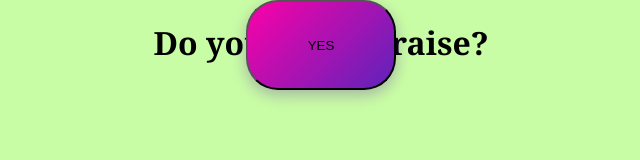
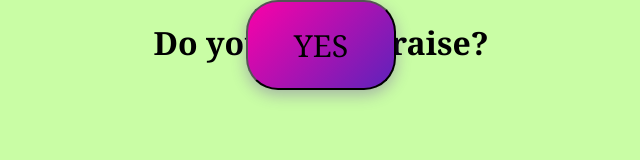
Before and after one commit to makoalex/Fun-Projects, a plain HTML site: page Moving button/index.html in a window 1280 px wide. Shown: the full height of the page, 319-959 px from the left. Drawn offline with Linux system fonts and the light colour scheme.

Commit message:
small change

```diff
--- a/Moving button/style.css
+++ b/Moving button/style.css
@@ -1,7 +1,9 @@
-html{
-    box-sizing: border-box;
+html {
+  box-sizing: border-box;
 }
 .btn {
+  font-family: Cambria, Cochin, Georgia, Times, "Times New Roman", serif;
+  font-size: 1.9rem;
   cursor: pointer;
   width: 150px;
   height: 90px;
@@ -15,7 +17,7 @@
 }
 
 body {
-    margin: 0;
+  margin: 0;
   min-height: 100vh;
   display: flex;
   justify-content: center;
```
Also changed, not shown: 1 other file.
